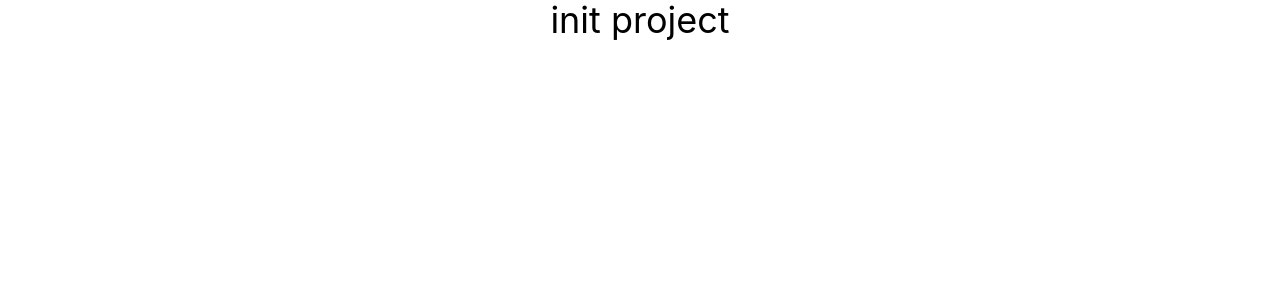
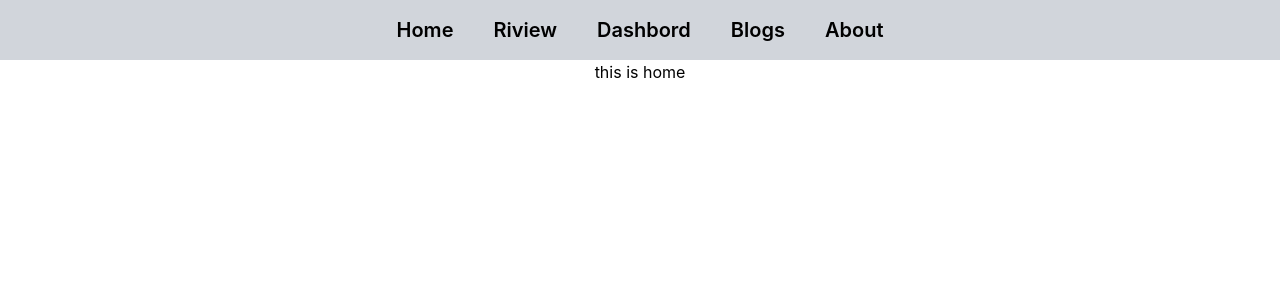
Before and after one commit to Sp-Tamim33/Desktop-Hub, a React (Create React App) app: page / in a window 1280 px wide. Shown: the top 300 px of the page. Built offline with nearby package versions, Linux system fonts and the light colour scheme.

Commit message:
nav and route set-up done

```diff
--- a/package.json
+++ b/package.json
@@ -8,6 +8,7 @@
     "@testing-library/user-event": "^13.5.0",
     "react": "^18.0.0",
     "react-dom": "^18.0.0",
+    "react-router-dom": "^6.3.0",
     "react-scripts": "5.0.0",
     "web-vitals": "^2.1.4"
   },
--- a/src/App.js
+++ b/src/App.js
@@ -1,9 +1,26 @@
+import { Route, Routes } from 'react-router-dom';
 import './App.css';
+import About from './components/About/About';
+import Blogs from './components/Blogs/Blogs';
+import Dashbord from './components/Dashbord/Dashbord';
+import Header from './components/Header/Header';
+import HomePage from './components/Homepage/HomePage';
+import NF404 from './components/NotFound/NF404';
+import Review from './components/Review/Review';
 
 function App() {
   return (
     <div className="App">
-      <h1 className='text-4xl'>init project</h1>
+      <Header />
+      <Routes>
+        <Route path='/' element={<HomePage></HomePage>}></Route>
+        <Route path='/home' element={<HomePage></HomePage>}></Route>
+        <Route path='/review' element={<Review></Review>}></Route>
+        <Route path='/dashbord' element={<Dashbord></Dashbord>}></Route>
+        <Route path='/blogs' element={<Blogs></Blogs>}></Route>
+        <Route path='/about' element={<About></About>}></Route>
+        <Route path='*' element={<NF404></NF404>}></Route>
+      </Routes>
     </div>
   );
 }
--- /dev/null
+++ b/src/components/About/About.js
@@ -0,0 +1,11 @@
+import React from 'react';
+
+const About = () => {
+    return (
+        <div>
+            <h1>this is about</h1>
+        </div>
+    );
+};
+
+export default About;
--- /dev/null
+++ b/src/components/Blogs/Blogs.js
@@ -0,0 +1,11 @@
+import React from 'react';
+
+const Blogs = () => {
+    return (
+        <div>
+            <h1> this is blog</h1>
+        </div>
+    );
+};
+
+export default Blogs;
--- /dev/null
+++ b/src/components/CoustomLink/CoustomLink.js
@@ -0,0 +1,27 @@
+import React from 'react';
+import {
+    Link,
+    useMatch,
+    useResolvedPath,
+} from "react-router-dom";
+
+const CustomLink = ({ children, to, ...props }) => {
+    let resolved = useResolvedPath(to);
+    let match = useMatch({ path: resolved.pathname, end: true });
+
+    return (
+        <div>
+            <nav>
+                <Link
+                    style={{ textDecoration: match ? "underline" : "none", color: match ? "red" : "black" }}
+                    to={to}
+                    {...props}
+                >
+                    {children}
+                </Link>
+            </nav>
+        </div>
+    );
+}
+
+export default CustomLink;
--- /dev/null
+++ b/src/components/Dashbord/Dashbord.js
@@ -0,0 +1,11 @@
+import React from 'react';
+
+const Dashbord = () => {
+    return (
+        <div>
+            <h1> This is Dashbord</h1>
+        </div>
+    );
+};
+
+export default Dashbord;
--- /dev/null
+++ b/src/components/Header/Header.js
@@ -0,0 +1,18 @@
+import React from 'react';
+import CustomLink from '../CoustomLink/CoustomLink';
+
+const Header = () => {
+    return (
+        <div>
+            <nav className='py-4 bg-gray-300 flex justify-center'>
+                <CustomLink className='p-5 text-xl font-semibold' to="/home">Home</CustomLink>
+                <CustomLink className='p-5 text-xl font-semibold' to="/riview">Riview</CustomLink>
+                <CustomLink className='p-5 text-xl font-semibold' to="/dashbord">Dashbord</CustomLink>
+                <CustomLink className='p-5 text-xl font-semibold' to="/blogs">Blogs</CustomLink>
+                <CustomLink className='p-5 text-xl font-semibold' to="/about">About</CustomLink>
+            </nav>
+        </div>
+    );
+};
+
+export default Header;
--- /dev/null
+++ b/src/components/Homepage/HomePage.js
@@ -0,0 +1,11 @@
+import React from 'react';
+
+const HomePage = () => {
+    return (
+        <div>
+            <h1>this is home</h1>
+        </div>
+    );
+};
+
+export default HomePage;
--- /dev/null
+++ b/src/components/NotFound/NF404.js
@@ -0,0 +1,11 @@
+import React from 'react';
+
+const NF404 = () => {
+    return (
+        <div>
+            <h1>not found</h1>
+        </div>
+    );
+};
+
+export default NF404;
--- /dev/null
+++ b/src/components/Review/Review.js
@@ -0,0 +1,11 @@
+import React from 'react';
+
+const Review = () => {
+    return (
+        <div>
+            <h1>This is Review page</h1>
+        </div>
+    );
+};
+
+export default Review;
--- a/src/index.js
+++ b/src/index.js
@@ -3,10 +3,13 @@ import ReactDOM from 'react-dom';
 import './index.css';
 import App from './App';
 import reportWebVitals from './reportWebVitals';
+import { BrowserRouter } from "react-router-dom";
 
 ReactDOM.render(
   <React.StrictMode>
-    <App />
+    <BrowserRouter>
+      <App />
+    </BrowserRouter>
   </React.StrictMode>,
   document.getElementById('root')
 );
```
Also changed, not shown: 1 other file (tests, documents, lock files or other folders).
